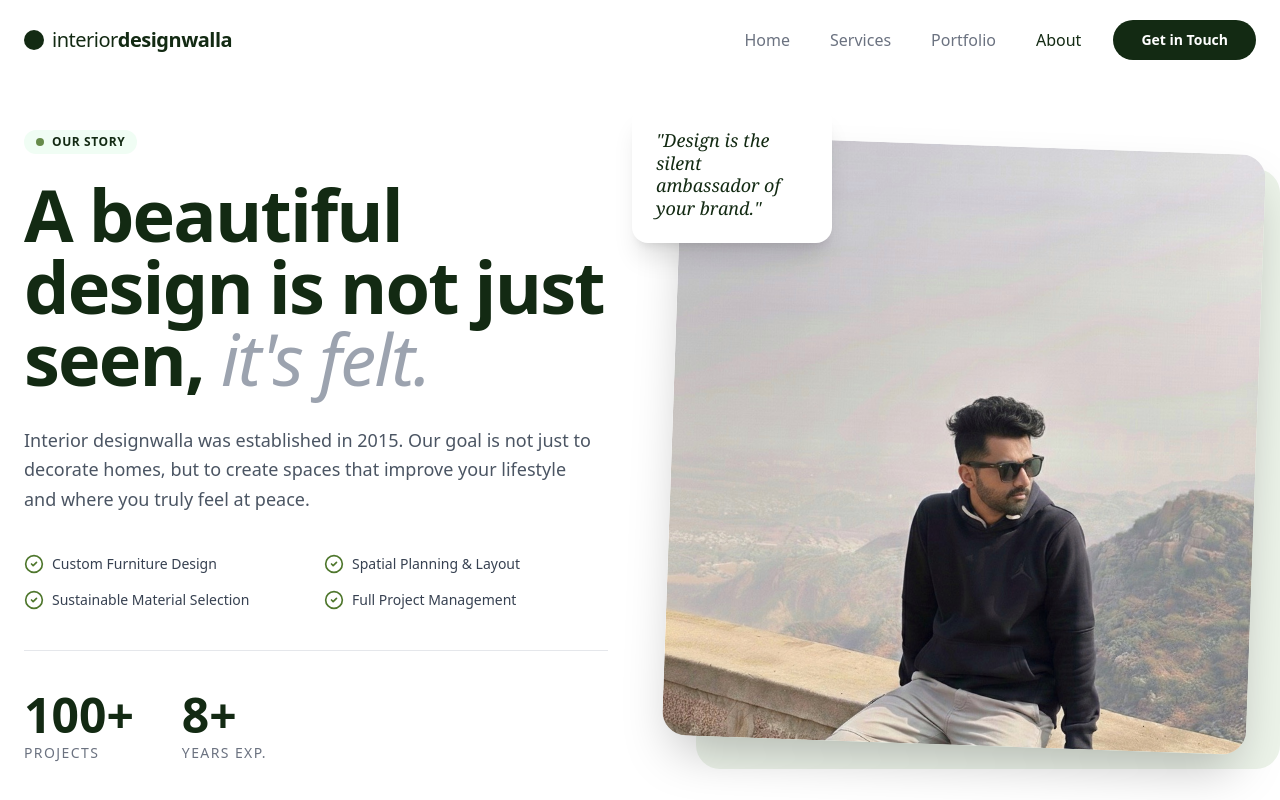
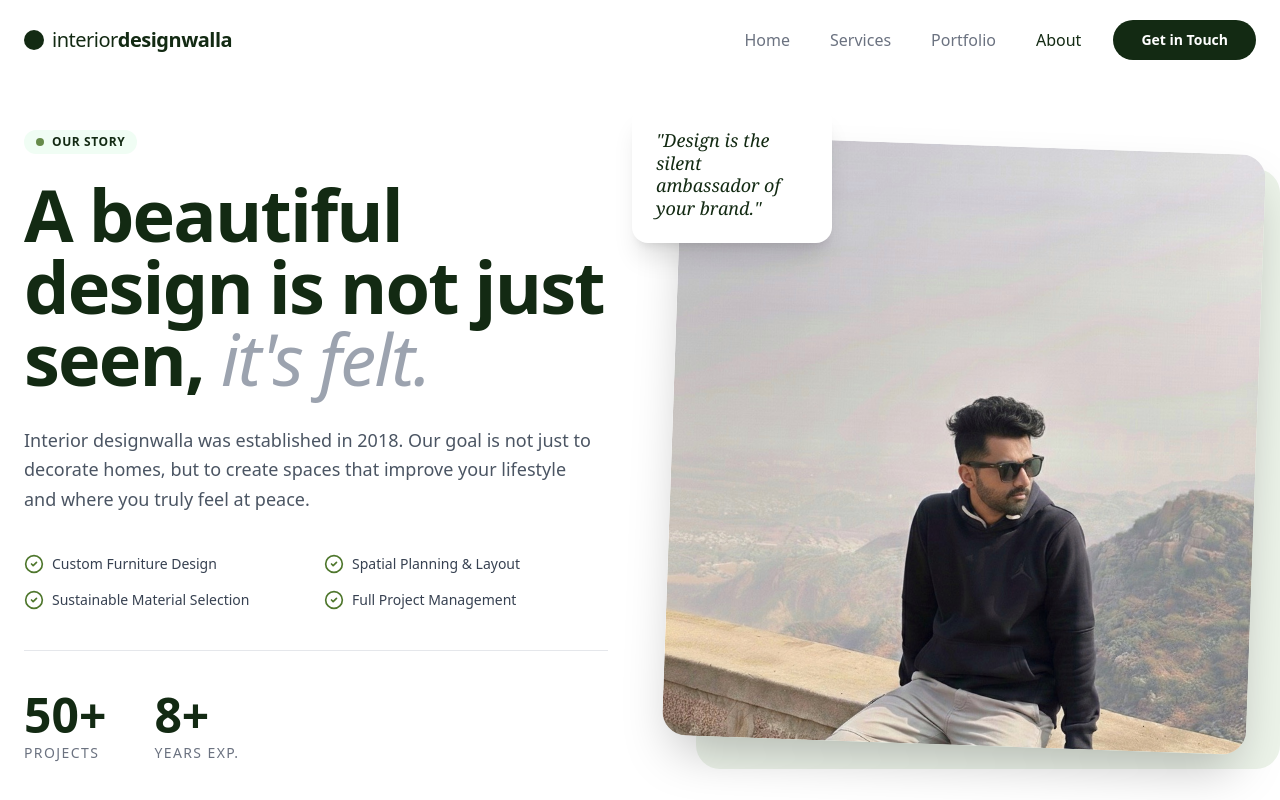
Before and after one commit to Thejitendrasuthar/Interior-Design-Website, a Next.js app: page /about in a window 1280 px wide. Shown: the top 800 px of the page. Built offline with nearby package versions, Linux system fonts and the light colour scheme.

Commit message:
Changed values

```diff
--- a/app/about/page.jsx
+++ b/app/about/page.jsx
@@ -37,7 +37,7 @@ export default function About() {
             </h1>
 
             <p className="text-gray-600 text-lg leading-relaxed mb-10 max-w-xl">
-              Interior designwalla was established in 2015. Our goal is not just to
+              Interior designwalla was established in 2018. Our goal is not just to
               decorate homes, but to create spaces that improve your lifestyle
               and where you truly feel at peace.
             </p>
@@ -59,7 +59,7 @@ export default function About() {
             <div className="flex gap-12 pt-10 border-t border-gray-200">
               <div>
                 <div className="text-5xl font-bold text-[#132A13] flex items-center">
-                  <Counter value={100} />
+                  <Counter value={50} />
                   <span>+</span>
                 </div>
                 <p className="text-sm text-gray-500 font-medium mt-1 uppercase tracking-widest">
```
